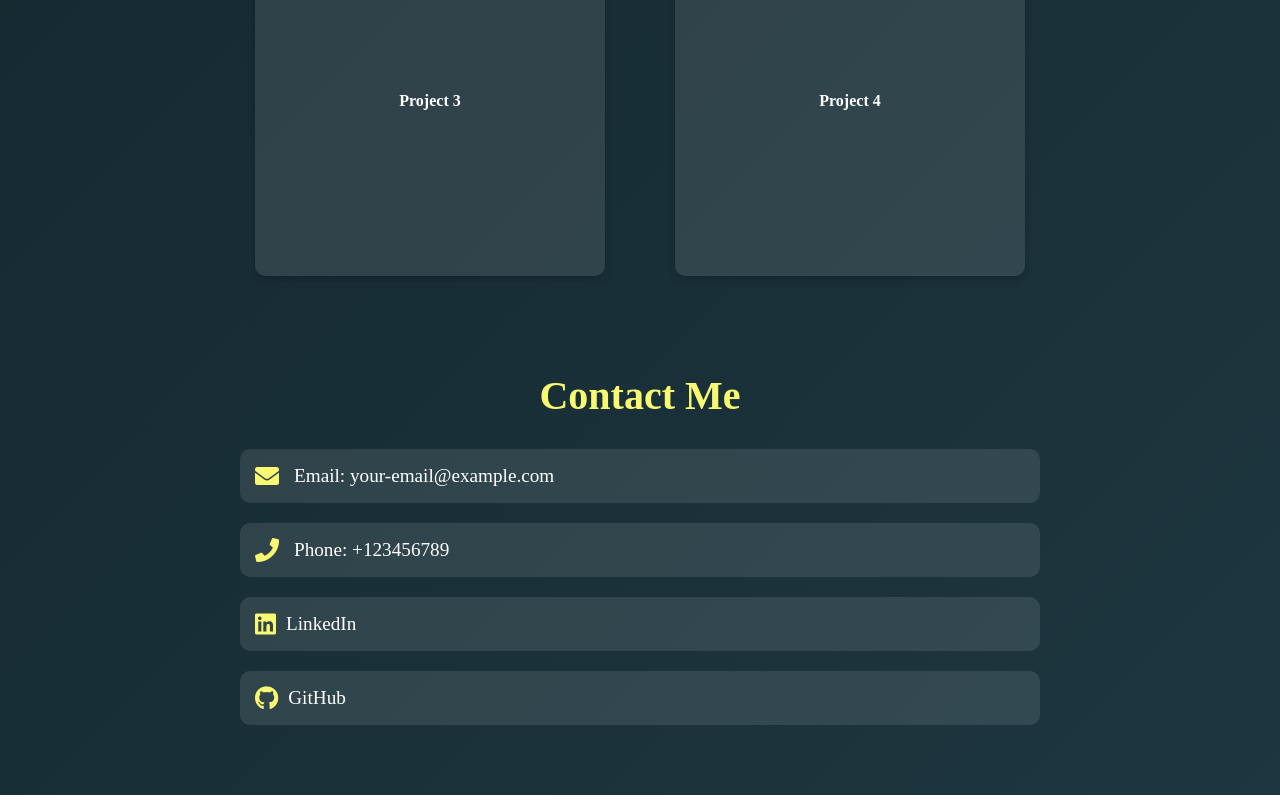
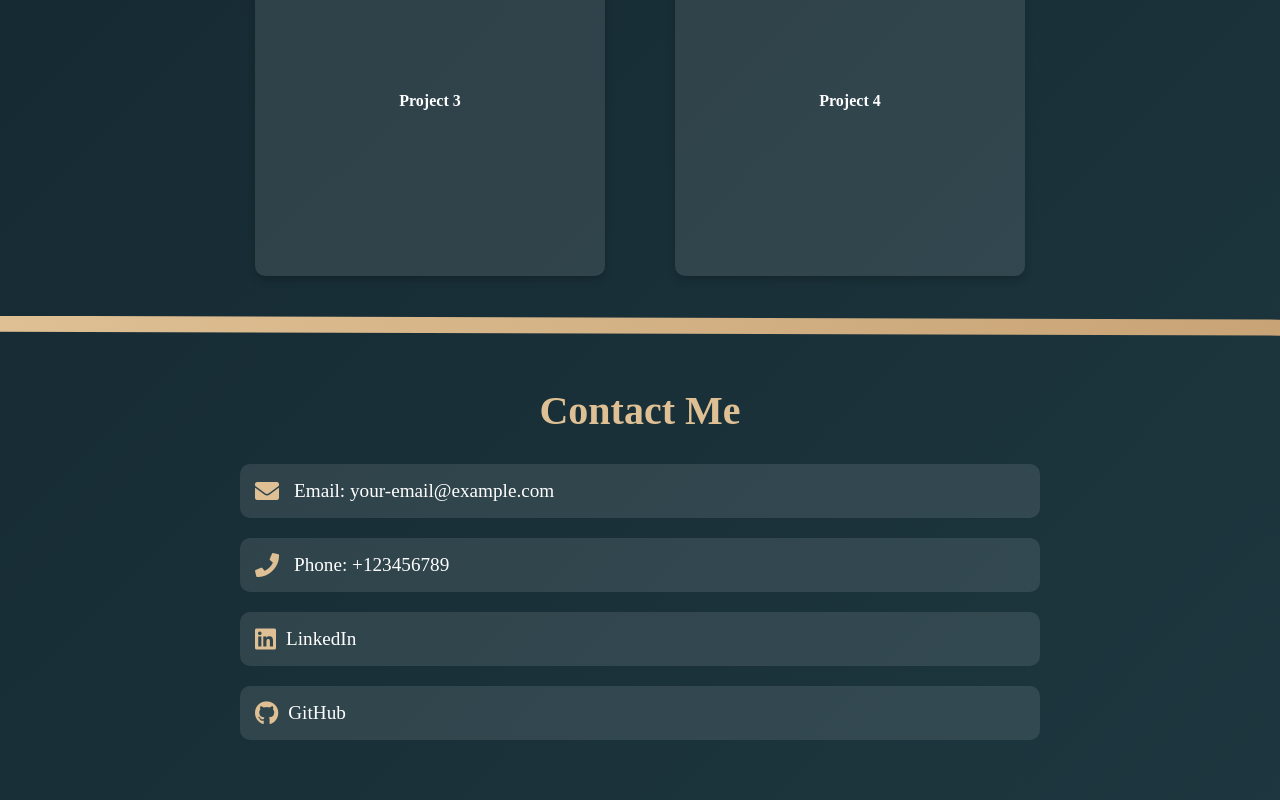
Before and after one commit to sashashreyder/landingpage, a React (Vite) app: page / in a window 1280 px wide. Shown: the part 2369-3169 px from the top of the page. Built offline with nearby package versions, Linux system fonts and the light colour scheme; a web font is replaced by a local one.

Commit message:
ugly separator added (placeholder for normal one)

```diff
--- a/src/Contact.css
+++ b/src/Contact.css
@@ -1,5 +1,6 @@
 #Contact {
-    padding: 50px;
+    padding: 40px;
+    padding-top: 5px;
     color: #fff;
     text-align: center;
 }
@@ -7,13 +8,14 @@
 .contact-container {
     max-width: 800px;
     margin: 0 auto;
+
     padding: 20px;
 }
 
 .contact-title {
     font-size: 2.5rem;
     margin-bottom: 30px;
-    color: #f9f871;
+    color: #dec094;
 }
 
 .contact-items {
@@ -40,7 +42,7 @@
 
 .contact-icon {
     font-size: 1.5rem;
-    color: #f9f871;
+    color: #dec094;
 }
 
 .contact-item span {
--- a/src/Portfolio.css
+++ b/src/Portfolio.css
@@ -14,7 +14,7 @@
 .portfolio-title {
     font-size: 2.5rem;
     margin-bottom: 20px;
-    color: #f9f871;
+    color: #dec094;
 }
 
 .portfolio-grid {
@@ -45,6 +45,38 @@
     transform: translateY(-10px);
     box-shadow: 0 8px 16px rgba(0, 0, 0, 0.3);
 }
+
+.portfolio-separator {
+    position: relative;
+    height: 20px;
+    margin-top: 40px;
+    background: linear-gradient(135deg, #dec094, #c8a375);
+    overflow: hidden;
+    box-shadow: 0 4px 15px rgba(0, 0, 0, 0.2);
+    clip-path: polygon(0 0, 100% 20%, 100% 100%, 0 80%);
+}
+
+.portfolio-separator::before {
+    content: "";
+    position: absolute;
+    top: -50px;
+    left: 0;
+    width: 200%;
+    height: 200%;
+    background: radial-gradient(circle, rgba(255, 255, 255, 0.2) 25%, rgba(0, 0, 0, 0) 70%);
+    opacity: 0.3;
+    animation: wave-animation 6s infinite linear;
+}
+
+@keyframes wave-animation {
+    0% {
+        transform: translateX(-50%);
+    }
+    100% {
+        transform: translateX(0);
+    }
+}
+
 
 @media (max-width: 1080px) {
     .portfolio-grid {
--- a/src/Portfolio.jsx
+++ b/src/Portfolio.jsx
@@ -13,6 +13,7 @@ function Portfolio() {
                     <div className="portfolio-item">Project 4</div>
                 </div>
             </div>
+            <div className="portfolio-separator"></div>
         </div>
     );
 }
```
